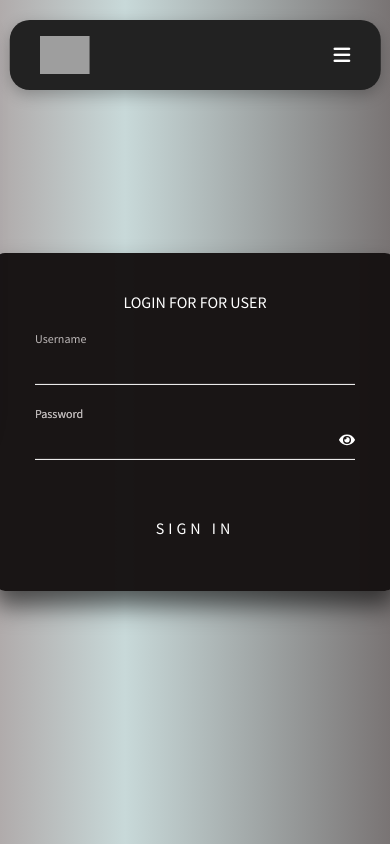
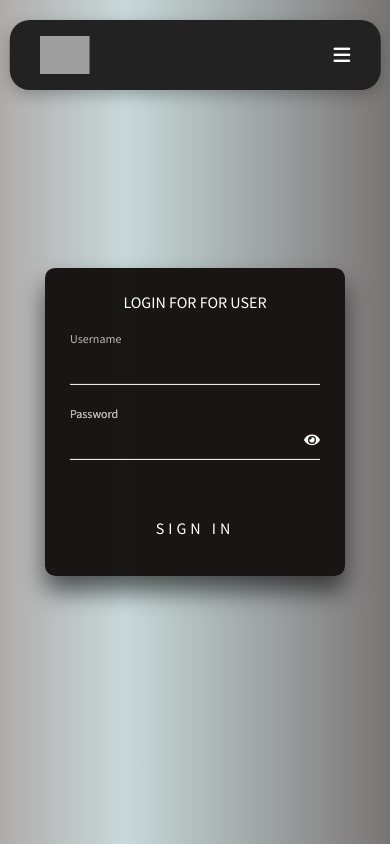
Before and after one commit to janwry26/tup-capstone, a React (Create React App) app in the folder client/: page /login in a window 390 px wide. Built offline with nearby package versions, Linux system fonts and the light colour scheme; grey boxes are pictures that could not be loaded.

Commit message:
fixed some styling on home section and login section

```diff
--- a/client/src/components/Home.js
+++ b/client/src/components/Home.js
@@ -14,12 +14,12 @@ function Home(){
                 ANIMAL HEALTHCARE MANAGEMENT SYSTEM
             </h1>
             <p className="lead">Zoos and aquaria today focus on providing top-notch care for the animals under their care. They're working on a new management system to keep tabs on the animals' health, so they can quickly identify and treat any problems. The goal is to make sure the animals are healthy and happy, and to support the larger mission of conservation.</p>
-            <div className="d-grid gap-2 d-md-flex justify-content-md-start ">
+            <div className="d-grid gap-3 d-md-flex justify-content-md-center home-button">
               <Link to="/login">
-              <button type="button" className="btn btn2 btn-primary btn-lg me-md-1">Login</button>
+              <button type="button" className="btn btn2 btn-primary btn-lg">Login</button>
               </Link>
               <a href='mailto:janwryd@gmail.com'>
-              <button type="button" className="btn btn1 btn-primary btn-lg  me-md-1">Contact Admin</button>
+              <button type="button" className="btn btn1 btn-primary btn-lg">Contact Admin</button>
               </a>
             </div>
           </div>
--- a/client/src/components/SuperAdmin.js
+++ b/client/src/components/SuperAdmin.js
@@ -2,7 +2,7 @@ import React, { useState, useEffect } from 'react';
 import { useNavigate } from 'react-router-dom';
 import http from '../utils/http';
 import Swal from 'sweetalert2';
-import '../styles/adminLogin.css';
+import '../styles/login.css';
 import { FaEye, FaEyeSlash } from 'react-icons/fa';
 
 function SuperAdminLogin({ user }) {
--- a/client/src/styles/adminLogin.css
+++ /dev/null
@@ -1,137 +0,0 @@
-.login-box {
-  position: absolute;
-  top: 50%;
-  left: 50%;
-  width: 400px;
-  padding: 40px;
-  transform: translate(-50%, -50%);
-  background: rgba(24, 20, 20, 0.987);
-  box-sizing: border-box;
-  box-shadow: 0 15px 25px rgba(0, 0, 0, 0.6);
-  border-radius: 10px;
-}
-
-.login-container {
-  width: 100%;
-  padding-top: 50px;
-  height: 100vh;
-  background: rgb(176, 171, 171);
-  background: linear-gradient(
-    90deg,
-    rgba(176, 171, 171, 1) 0%,
-    rgba(200, 217, 217, 1) 32%,
-    rgba(121, 116, 116, 1) 100%
-  );
-  overflow-x: hidden;
-}
-
-h2 {
-  color: white;
-  font-size: 16px;
-  text-align: center;
-  padding-bottom: 20px;
-}
-
-.login-box .user-box {
-  position: relative;
-}
-
-.login-box .user-box input {
-  width: 100%;
-  padding: 10px 0;
-  font-size: 16px;
-  color: #fff;
-  margin-bottom: 30px;
-  border: none;
-  border-bottom: 1px solid #fff;
-  outline: none;
-  background: transparent;
-}
-
-.login-box .user-box label {
-  position: absolute;
-  top: 0;
-  left: 0;
-  padding: 10px 0;
-  font-size: 16px;
-  color: #fff;
-  pointer-events: none;
-  transition: 0.5s;
-}
-
-.login-box .user-box input:focus ~ label,
-.login-box .user-box input:valid ~ label {
-  top: -20px;
-  left: 0;
-  color: #bdb8b8;
-  font-size: 12px;
-}
-
-.btn {
-  position: relative;
-  display: inline-block;
-  padding: 10px 20px;
-  color: #ffffff;
-  font-size: 16px;
-  text-decoration: none;
-  text-transform: uppercase;
-  overflow: hidden;
-  transition: 0.5s;
-  margin-top: 40px;
-  letter-spacing: 4px;
-  border-radius: 15px;
-}
-
-.btn:hover {
-  background: #1e201e;
-  color: #fff;
-  border-radius: 15px;
-  box-shadow: 0 0 5px #f8f8f8, 0 0 25px #c6cdc6, 0 0 50px #848684, 0 0 100px #2c2c2c;
-}
-
-.password-toggle {
-  color: white;
-  position: absolute;
-  top: 50%;
-  right: 0;
-  transform: translateY(-50%);
-}
-
-@keyframes btn-anim1 {
-  0% {
-    left: -100%;
-  }
-
-  50%,
-  100% {
-    left: 100%;
-  }
-}
-
-.login-box a span:nth-child(1) {
-  bottom: 2px;
-  left: -100%;
-  width: 100%;
-  height: 2px;
-  background: linear-gradient(90deg, transparent, #03f40f);
-  animation: btn-anim1 2s linear infinite
-}
-.login-box a span:nth-child(2) {
-bottom: -2px;
-right: -100%;
-width: 100%;
-height: 2px;
-background: linear-gradient(270deg, transparent, #03f40f);
-animation: btn-anim2 2s linear infinite;
-}
-
-@keyframes btn-anim2 {
-0% {
-right: -100%;
-}
-
-50%,
-100% {
-right: 100%;
-}
-}
--- a/client/src/styles/home.css
+++ b/client/src/styles/home.css
@@ -8,13 +8,15 @@
 
 }
 .title{
-    font-size: 35px;
+    font-size: 30px;
     text-align: center;
+
 }
 p.lead{
     text-align: justify;
     inline-size: 400px;
     overflow-wrap: break-word;
+
 }
 .btn-primary{
     color: black;
@@ -31,7 +33,6 @@ button.btn1{
     color: black;
     background-color: transparent;
     width: 185px;
-    padding: 3px;
     font-size: 12px;
     height: 40px;
 }
@@ -59,11 +60,20 @@ button.btn2{
 
 @media screen and (max-width: 1024px) {
    .hero-section{
-    padding-top: 100px;
+    padding-top: 80px;
     height:100vh;
 
+    }
+    .title{
+        font-size: 25px;
+        text-align: center;
+        inline-size: 370px;
 
     }
+    button.btn1{
+      margin-top: -5px;
+    }
+
     p.lead{
         font-size: 14px;
         width: 80%;
@@ -72,7 +82,6 @@ button.btn2{
     div.col-lg-6{
         display: flex;
         flex-direction: column;
-        justify-content: center;
         align-items: center;
     }
     div.col-lg-6 h1{
--- a/client/src/styles/login.css
+++ b/client/src/styles/login.css
@@ -83,10 +83,10 @@ h2 {
 }
 
 .btn:hover {
-  background: #1e201e;
+  /* background: #1e201e; */
   color: #fff;
-  border-radius: 15px;
-  box-shadow: 0 0 5px #f8f8f8, 0 0 25px #c6cdc6, 0 0 50px #848684, 0 0 100px #2c2c2c;
+  border-bottom: 1px solid white;
+  /* box-shadow: 0 0 5px #f8f8f8, 0 0 25px #c6cdc6, 0 0 50px #848684, 0 0 100px #2c2c2c; */
 }
 
 .password-toggle {
@@ -97,16 +97,7 @@ h2 {
   transform: translateY(-50%);
 }
 
-@keyframes btn-anim1 {
-  0% {
-    left: -100%;
-  }
 
-  50%,
-  100% {
-    left: 100%;
-  }
-}
 
 .login-box a span:nth-child(1) {
   bottom: 2px;
@@ -125,13 +116,11 @@ background: linear-gradient(270deg, transparent, #03f40f);
 animation: btn-anim2 2s linear infinite;
 }
 
-@keyframes btn-anim2 {
-0% {
-right: -100%;
+
+@media screen and (max-width: 1024px) {
+
+  div.login-box{
+    width: 300px;
+    padding: 25px;
+  }
 }
-
-50%,
-100% {
-right: 100%;
-}
-}
```
